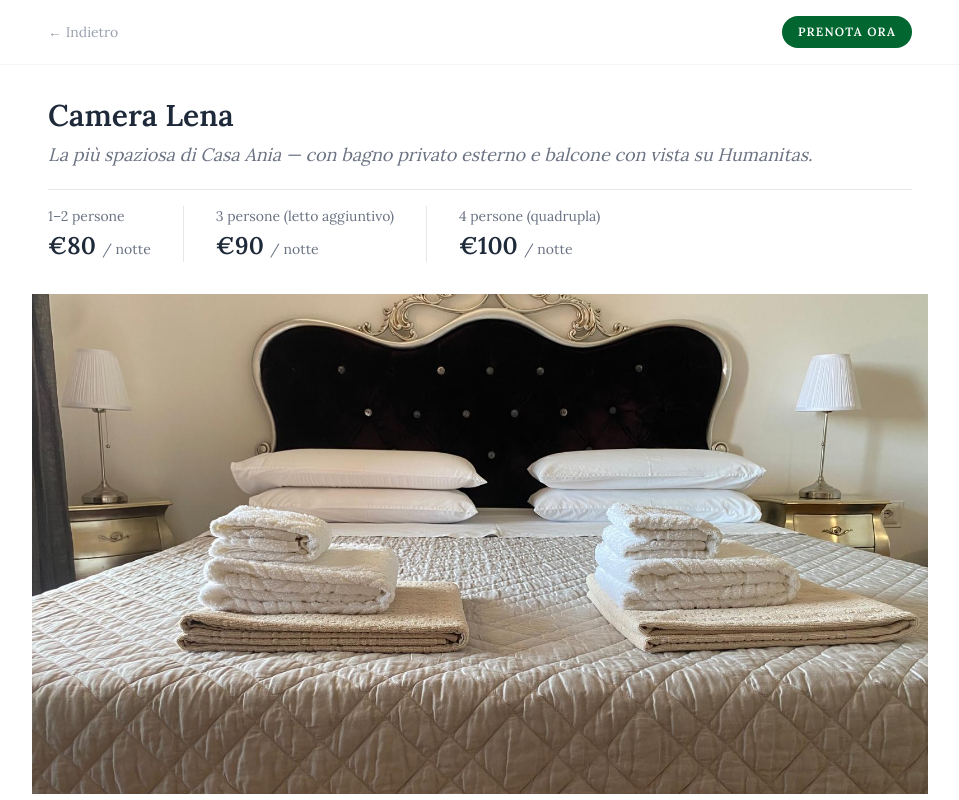
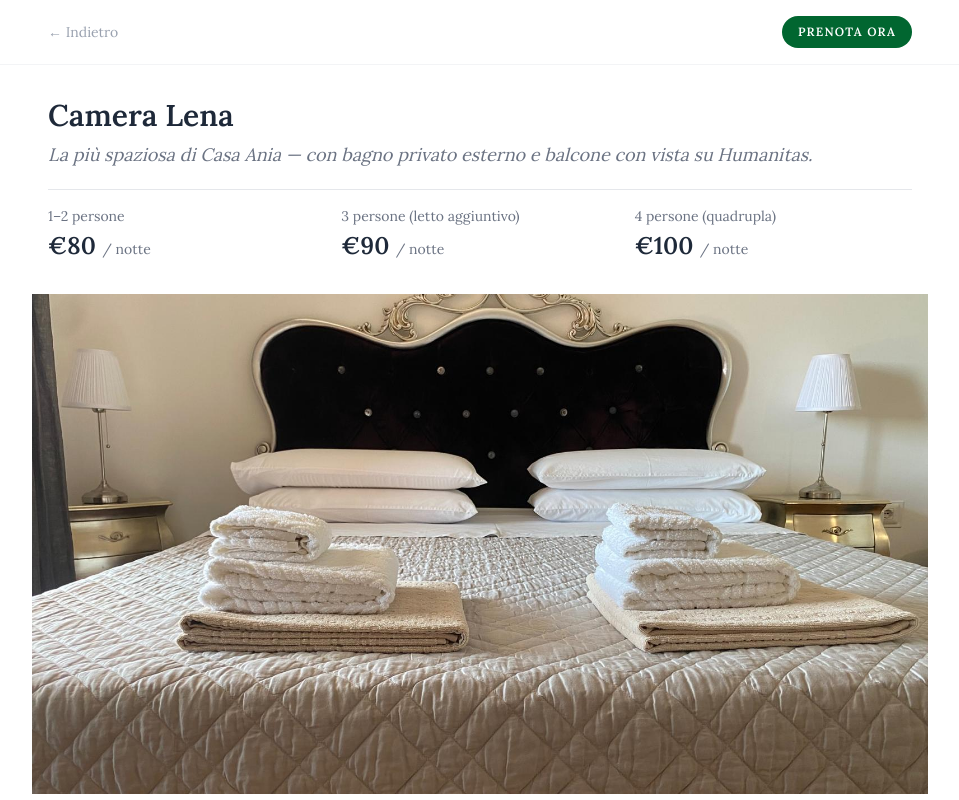
Before and after one commit to CasaAnia/sito-casaania, a Next.js app: page /camere/lena in a window 1280 px wide. Shown: the top 800 px of the page, without its empty margins (160-1119 px from the left). Built offline with nearby package versions, Linux system fonts and the light colour scheme.

Commit message:
Prezzi camere: griglia fissa così etichette e numeri sempre allineati

```diff
--- a/app/camere/allegra/page.tsx
+++ b/app/camere/allegra/page.tsx
@@ -48,12 +48,12 @@ export default function CameraAllegra() {
 
         <h1 style={{ fontFamily: "'Lora', serif" }} className="text-3xl font-semibold text-gray-800 mb-2">Camera Matrimoniale Allegra</h1>
         <p style={{ fontFamily: "'Lora', serif" }} className="text-gray-500 italic text-lg mb-5">Luminosa, con bagno in camera e balconcino tutto per sé.</p>
-        <div className="border-t border-gray-200 pt-4 flex gap-8 mb-8 items-end">
+        <div className="border-t border-gray-200 pt-4 mb-8 grid grid-cols-2 gap-4">
           <div>
             <p style={{ fontFamily: "'Lora', serif" }} className="text-sm text-gray-500 mb-1">1–2 persone</p>
             <p style={{ fontFamily: "'Lora', serif" }} className="text-2xl font-semibold text-gray-800">€80 <span className="text-sm font-normal text-gray-500">/ notte</span></p>
           </div>
-          <div className="border-l border-gray-200 pl-8">
+          <div>
             <p style={{ fontFamily: "'Lora', serif" }} className="text-sm text-gray-500 mb-1">3 persone (letto aggiuntivo)</p>
             <p style={{ fontFamily: "'Lora', serif" }} className="text-2xl font-semibold text-gray-800">€90 <span className="text-sm font-normal text-gray-500">/ notte</span></p>
           </div>
--- a/app/camere/ambra/page.tsx
+++ b/app/camere/ambra/page.tsx
@@ -48,12 +48,12 @@ export default function CameraAmbra() {
 
         <h1 style={{ fontFamily: "'Lora', serif" }} className="text-3xl font-semibold text-gray-800 mb-2">Camera Matrimoniale Ambra</h1>
         <p style={{ fontFamily: "'Lora', serif" }} className="text-gray-500 italic text-lg mb-5">Luminosa, tranquilla, dai toni caldi.</p>
-        <div className="border-t border-gray-200 pt-4 flex gap-8 mb-8 items-end">
+        <div className="border-t border-gray-200 pt-4 mb-8 grid grid-cols-2 gap-4">
           <div>
             <p style={{ fontFamily: "'Lora', serif" }} className="text-sm text-gray-500 mb-1">1–2 persone</p>
             <p style={{ fontFamily: "'Lora', serif" }} className="text-2xl font-semibold text-gray-800">€80 <span className="text-sm font-normal text-gray-500">/ notte</span></p>
           </div>
-          <div className="border-l border-gray-200 pl-8">
+          <div>
             <p style={{ fontFamily: "'Lora', serif" }} className="text-sm text-gray-500 mb-1">3 persone (letto aggiuntivo)</p>
             <p style={{ fontFamily: "'Lora', serif" }} className="text-2xl font-semibold text-gray-800">€90 <span className="text-sm font-normal text-gray-500">/ notte</span></p>
           </div>
--- a/app/camere/lena/page.tsx
+++ b/app/camere/lena/page.tsx
@@ -48,16 +48,16 @@ export default function CameraLena() {
 
         <h1 style={{ fontFamily: "'Lora', serif" }} className="text-3xl font-semibold text-gray-800 mb-2">Camera Lena</h1>
         <p style={{ fontFamily: "'Lora', serif" }} className="text-gray-500 italic text-lg mb-5">La più spaziosa di Casa Ania — con bagno privato esterno e balcone con vista su Humanitas.</p>
-        <div className="border-t border-gray-200 pt-4 flex flex-wrap gap-8 mb-8 items-end">
+        <div className="border-t border-gray-200 pt-4 mb-8 grid grid-cols-3 gap-4">
           <div>
             <p style={{ fontFamily: "'Lora', serif" }} className="text-sm text-gray-500 mb-1">1–2 persone</p>
             <p style={{ fontFamily: "'Lora', serif" }} className="text-2xl font-semibold text-gray-800">€80 <span className="text-sm font-normal text-gray-500">/ notte</span></p>
           </div>
-          <div className="border-l border-gray-200 pl-8">
+          <div>
             <p style={{ fontFamily: "'Lora', serif" }} className="text-sm text-gray-500 mb-1">3 persone (letto aggiuntivo)</p>
             <p style={{ fontFamily: "'Lora', serif" }} className="text-2xl font-semibold text-gray-800">€90 <span className="text-sm font-normal text-gray-500">/ notte</span></p>
           </div>
-          <div className="border-l border-gray-200 pl-8">
+          <div>
             <p style={{ fontFamily: "'Lora', serif" }} className="text-sm text-gray-500 mb-1">4 persone (quadrupla)</p>
             <p style={{ fontFamily: "'Lora', serif" }} className="text-2xl font-semibold text-gray-800">€100 <span className="text-sm font-normal text-gray-500">/ notte</span></p>
           </div>
--- a/app/camere/singola/page.tsx
+++ b/app/camere/singola/page.tsx
@@ -48,12 +48,12 @@ export default function CameraSingola() {
 
         <h1 style={{ fontFamily: "'Lora', serif" }} className="text-3xl font-semibold text-gray-800 mb-2">Camera Singola Amelia</h1>
         <p style={{ fontFamily: "'Lora', serif" }} className="text-gray-500 italic text-lg mb-5">Piccola, curata, silenziosa — nel cuore di Casa Ania, con vista sulla clinica Humanitas.</p>
-        <div className="border-t border-gray-200 pt-4 flex flex-wrap gap-4 mb-8 items-end">
+        <div className="border-t border-gray-200 pt-4 mb-8 grid grid-cols-2 gap-4">
           <div>
             <p style={{ fontFamily: "'Lora', serif" }} className="text-sm text-gray-500 mb-1">1 persona</p>
             <p style={{ fontFamily: "'Lora', serif" }} className="text-2xl font-semibold text-gray-800">€70 <span className="text-sm font-normal text-gray-500">/ notte</span></p>
           </div>
-          <div className="border-l border-gray-200 pl-4">
+          <div>
             <p style={{ fontFamily: "'Lora', serif" }} className="text-sm text-gray-500 mb-1">2 persone (letto aggiuntivo)</p>
             <p style={{ fontFamily: "'Lora', serif" }} className="text-2xl font-semibold text-gray-800">€75 <span className="text-sm font-normal text-gray-500">/ notte</span></p>
           </div>
```
